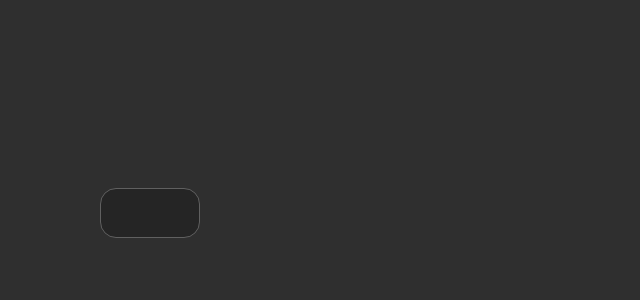
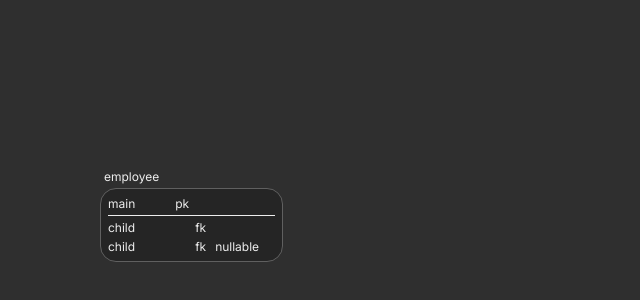
Before and after one commit to KMU-FlowERD/ERD-Test, a Next.js app: page / in a window 1280 px wide. Shown: the part 112-412 px from the top of the page, without its empty margins (0-640 px from the left). Built offline with nearby package versions, Linux system fonts and the light colour scheme.

Commit message:
feat: add column type interface and make table

```diff
--- a/src/app/page.tsx
+++ b/src/app/page.tsx
@@ -24,8 +24,6 @@ export default function Home() {
 
 const styles = {
   displayWrapper: styled.div`
-    display: relative;
-    width: 100%;
     height: 100vh;
     background: #2f2f2f;
   `
--- a/src/components/table.tsx
+++ b/src/components/table.tsx
@@ -1,18 +1,12 @@
 "use client";
 
+import { ColumnType } from "@/shared/column";
 import styled from "@emotion/styled";
 
 interface Position {
   x: number,
   y: number,
 }
-
-interface ColumnType {
-  name: string,
-  pk: boolean,
-  fk: boolean,
-  nullable: boolean,
-};
 
 export function Table ({
   pos,
@@ -25,23 +19,107 @@ export function Table ({
   mainColumn: ColumnType,
   childColumns: Array<ColumnType>,
 }) {
-  return <styles.displayWrapper>
-
+  return <styles.displayWrapper $name={name}>
+    <Column column={mainColumn} title={true}/>
+    {
+      childColumns.map((column, index) => {
+        return <Column column={column} title={false}/>
+      })
+    }
   </ styles.displayWrapper>
 }
 
+function Column({column, title} : {column: ColumnType, title: boolean}) {
+  const pk = (isIn: boolean) => {
+    if(isIn) return <styles.pkStyle>pk</ styles.pkStyle>;
+    else return <styles.pkStyle />;
+  }
+
+  const fk = (isIn: boolean) => {
+    if(isIn) return <styles.fkStyle>fk</ styles.fkStyle>;
+    else return <styles.fkStyle />;
+  }
+
+  const nullable = (isIn: boolean) => {
+    if(isIn) return <styles.nullableStyle>nullable</ styles.nullableStyle>;
+    else return <styles.nullableStyle />;
+  }
+
+  if(title) {
+    return <styles.mainColumnWrapper>
+      {column.name}
+      <styles.extraWrapper>
+        {pk(column.pk)}
+        {fk(column.fk)}
+        {nullable(column.nullable)}
+      </ styles.extraWrapper>
+    </styles.mainColumnWrapper>
+  } else {
+    return <styles.childColumnWrapper>
+      {column.name}
+      <styles.extraWrapper>
+        {pk(column.pk)}
+        {fk(column.fk)}
+        {nullable(column.nullable)}
+      </ styles.extraWrapper>
+    </styles.childColumnWrapper>
+  }
+}
+
 const styles = {
-  displayWrapper: styled.div`
-    width: 100px;
-    height: 50px;
-    position: absolute;
+  displayWrapper: styled.div<{$name: string}>`
+    position: relative;
     left: 100px;
     top: 300px;
-    display: flex;
+    display: inline flex;
     border-radius: 16px;
     border: 0.5px solid #606060;
     background: rgba(34, 34, 34, 0.70);
+    flex-direction: column;
+    padding: 5px;
+
+     &::before {
+      content: ${({$name}) => `"${$name}"`};
+      position: absolute;
+      left: 3px;
+      top: -20px;
+      font-size: 12px;
+      color: #ededed;
+    }
+  `,
+  mainColumnWrapper: styled.div`
+    display:flex;
+    border-bottom: 1px solid #ededed;
+    padding-bottom: 4px;
     font-size: 12px;
-    font-color: #ededed;
-  `
+    color: #ededed;
+    margin: 2px;
+  `,
+  childColumnWrapper: styled.div`
+    display:flex;
+    margin: 2px;
+    font-size: 12px;
+    color: #ededed;
+  `,
+  extraWrapper: styled.div`
+    display: flex;
+    flex-grow: 1;
+    align-items: right;
+    margin-left: 40px;
+  `,
+  pkStyle: styled.div`
+    font-size: 12px;
+    color: #ededed;
+    width: 20px;
+  `,
+  fkStyle: styled.div`
+    font-size: 12px;
+    color: #ededed;
+    width: 20px;
+  `,
+  nullableStyle: styled.div`
+    font-size: 12px;
+    color: #ededed;
+    width: 60px;
+  `,
 }
--- /dev/null
+++ b/src/shared/column/column.type.ts
@@ -0,0 +1,6 @@
+export interface ColumnType {
+  name: string,
+  pk: boolean,
+  fk: boolean,
+  nullable: boolean,
+};
--- /dev/null
+++ b/src/shared/column/index.ts
@@ -0,0 +1 @@
+export * from './column.type';
--- a/src/shared/erd/erd.table.slice.ts
+++ b/src/shared/erd/erd.table.slice.ts
@@ -1,11 +1,5 @@
 import { StateCreator } from 'zustand'
-
-interface ColumnType {
-  name: string,
-  pk: boolean,
-  fk: boolean,
-  nullable: boolean,
-};
+import { ColumnType } from '@/shared/column';
 
 interface TableType {
   positionX: number,
@@ -27,16 +21,24 @@ const defaultState: Array<TableType> = [
     name: 'employee',
     mainColumn: {
       name: 'main',
-      pk: false,
+      pk: true,
       fk: false,
       nullable: false,
     },
-    childColumns: [{
-      name: 'main',
-      pk: false,
-      fk: false,
-      nullable: false,
-    },],
+    childColumns: [
+      {
+        name: 'child',
+        pk: false,
+        fk: true,
+        nullable: false,
+      },
+      {
+        name: 'child',
+        pk: false,
+        fk: true,
+        nullable: true,
+      },
+    ],
   }
 ];
 
```
